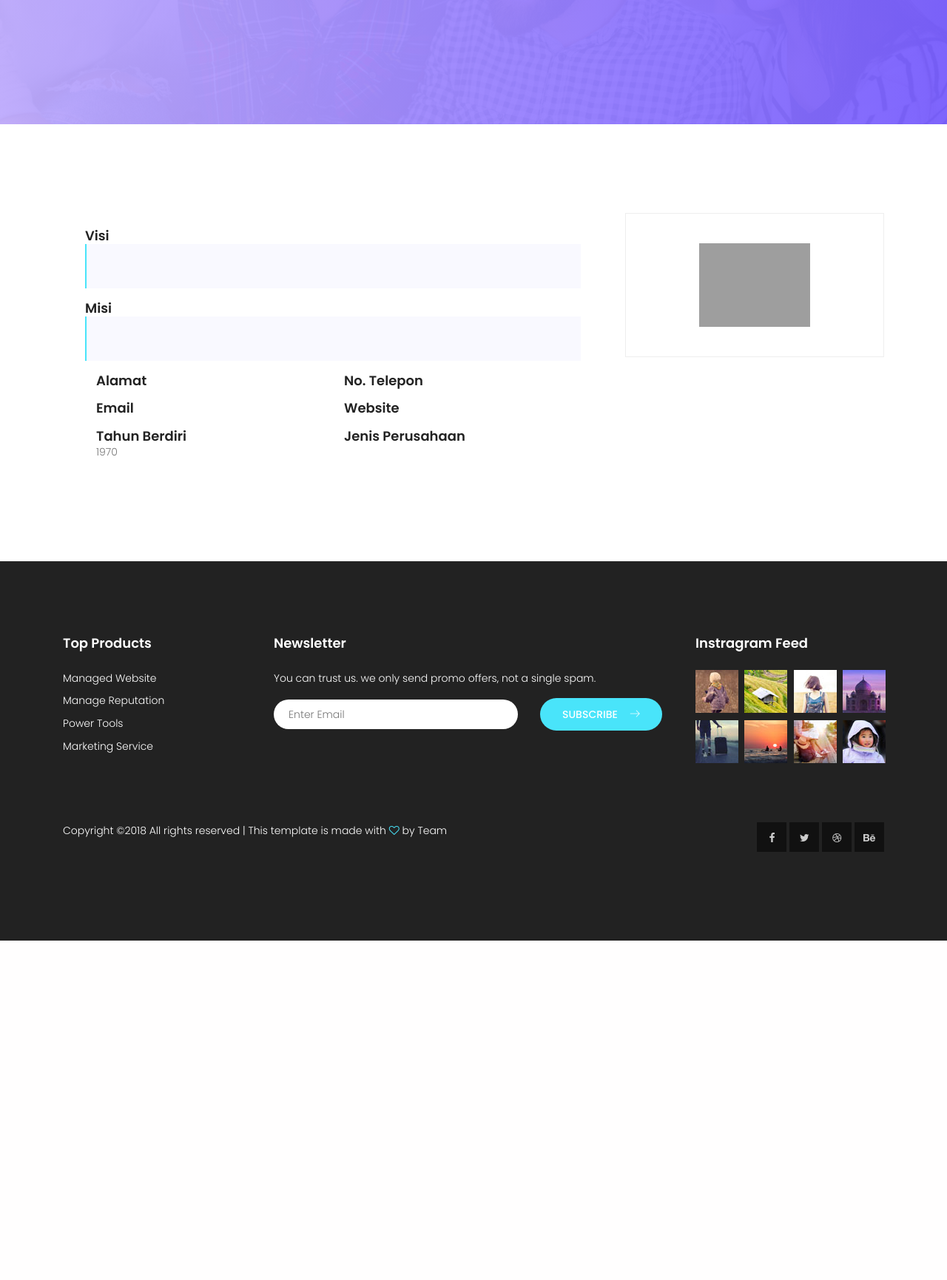
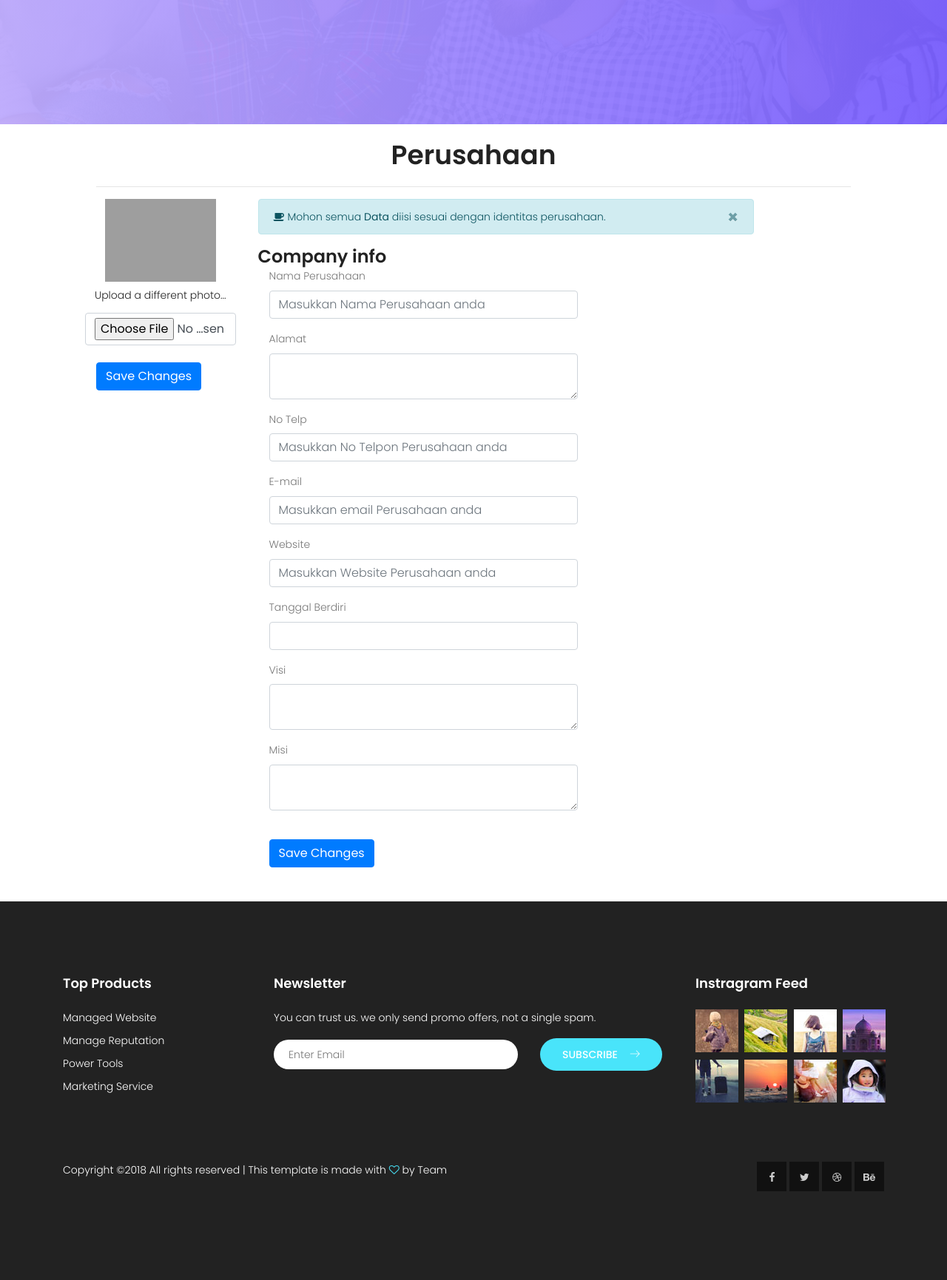
Before and after one commit to fahrul4215/ci_lowongan_pekerjaan, a CodeIgniter app: the page made by application/views/home/profil_perusahaan.php in a window 1280 px wide. Shown: the part 238-1969 px from the top of the page at 74% size. Before the commit the page ends 1510 px from the top, so only its background shows below. Run offline with CodeIgniter, Linux system fonts and the light colour scheme; data that the repository does not hold is empty; some libraries are stand-ins or nearby versions; grey boxes are pictures that could not be loaded.

Commit message:
crud perusahaan

```diff
--- a/application/views/home/profil_baru.php
+++ b/application/views/home/profil_baru.php
@@ -36,10 +36,7 @@
 									<h1 class="text-center">Member</h1>
 									<h1> <?= $this->session->userdata('masuk')['username']; ?></h1>
 									<?= validation_errors() ?>
-									<?php if (isset($error)): ?>
-										<h3 class="text-center text-danger"><?= $error ?></h3>
-									<?php endif ?>
-									<hr>
+									ss
 									<?php echo form_open_multipart('home/profilBaru/'.$this->uri->segment(3), array('class' => 'form-horizontal','role' => 'form')); ?>
 									<div class="row">
 										<!-- left column -->
--- a/application/views/home/profil_perusahaan.php
+++ b/application/views/home/profil_perusahaan.php
@@ -25,57 +25,118 @@
 		</section>
 		<!-- End banner Area -->
 
-        <!-- Start Perusahaan Area -->
-        <section class="blog-posts-area section-gap">
+        <section class="blog-posts-area">
                 <div class="container">
                     <div class="row">
-                    <div class="col-lg-8 post-list blog-post-list">
+                        <div class="col-lg-12 post-list blog-post-list">
                             <div class="single-post">
-                            <!-- <img class="img-fluid" src="<?= base_url('assets/home/') ?>img/blog/p1.jpg" alt=""> -->
-                            <h1>
-                                <?= $user[0]->namaPerusahaan ?>
-                            </h1>
                                 <div class="content-wrap">
-                                <h4>Visi</h4>
-                                <blockquote class="generic-blockquote">
-                                    <?= $user[0]->visi ?>
-                                </blockquote>
+                                    <div class="container">
+                                        <h1 class="text-center">Perusahaan</h1>
+                                        <h1> <?= $this->session->userdata('masuk')['username']; ?></h1>
+                                        <?= validation_errors() ?>
+                                        <?php if (isset($error)): ?>
+                                            <h3 class="text-center text-danger"><?= $error ?></h3>
+                                        <?php endif ?>
+                                        <hr>
 
-                                <h4>Misi</h4>
-                                <blockquote class="generic-blockquote">
-                                    <?= $user[0]->misi ?>
-                                </blockquote>
-
-                                <div class="col-xs-12 col-sm-12 col-md-6 col-lg-6" style="float: left;">
-                                    <h4>Alamat</h4>
-                                    <p><?= $user[0]->alamat ?></p>
-                                </div>
-                                <div class="col-xs-12 col-sm-12 col-md-6 col-lg-6" style="float: left;">
-                                    <h4>No. Telepon</h4>
-                                    <p><?= $user[0]->noTelp ?></p>
-                                </div>
-                                <div class="col-xs-12 col-sm-12 col-md-6 col-lg-6" style="float: left;">
-                                    <h4>Email</h4>
-                                    <p><?= $user[0]->email ?></p>
-                                </div>
-                                <div class="col-xs-12 col-sm-12 col-md-6 col-lg-6" style="float: left;">
-                                    <h4>Website</h4>
-                                    <p><?= $user[0]->website ?></p>
-                                </div>
-                                <div class="col-xs-12 col-sm-12 col-md-6 col-lg-6" style="float: left;">
-                                    <h4>Tahun Berdiri</h4>
-                                    <p><?= date('Y', strtotime($user[0]->tahunBerdiri)) ?></p>
-                                </div>
-                                <div class="col-xs-12 col-sm-12 col-md-6 col-lg-6" style="float: left;">
-                                    <h4>Jenis Perusahaan</h4>
-                                    <p><?= $user[0]->jenisPerusahaan ?></p>
+                                        <div class="row">
+                                            <!-- left column -->
+                                           <?php echo form_open_multipart('home/updatefotoP'); ?>
+                <div class="row">
+                  <!-- left column -->
+                  <div class="col-md-3">
+                    <div class="text-center">
+                         <img src="<?= base_url('assets/home/img/perusahaan/'.$user[0]->fotoPerusahaan) ?>" alt="Foto Perusahaan" heigt="150" width="150">
+                      <h6>Upload a different photo...</h6>
+                      <input type="file" name="gambar" class="form-control">
+                      <div class="form-group">
+                        <label class="col-md-3 control-label"></label>
+                        <div class="col-md-8">
+                          <input type="submit" class="btn btn-primary" value="Save Changes">
                         </div>
                       </div>
                     </div>
                   </div>
-                    <div class="col-lg-4 sidebar">
-                        <div class="single-widget protfolio-widget">
-                            <img src="<?= base_url('assets/home/img/perusahaan/'.$user[0]->fotoPerusahaan) ?>" alt="Foto Perusahaan" heigt="150" width="150">
+                  <?php echo form_close(); ?>
+
+
+
+                                            <!-- edit form column -->
+                                            <div class="col-md-9 personal-info">
+                                                <div class="alert alert-info alert-dismissable">
+                                                    <a class="panel-close close" data-dismiss="alert">×</a>
+                                                    <i class="fa fa-coffee"></i>
+                                                    Mohon semua <strong>Data</strong> diisi sesuai dengan identitas perusahaan.
+                                                </div>
+                                                <h3>Company info</h3>
+                                                <?php
+                    $attributes = array('class' => 'form-horizontal','role' => 'form');
+                    echo form_open('home/updateperusahaan',$attributes); ?>
+
+                                                <div class="form-group">
+                                                    <div class="form-group">
+                                                        <label class="col-lg-3 control-label">Nama Perusahaan</label>
+                                                        <div class="col-lg-8">
+                                                            <input class="form-control" type="text" value="<?= $user[0]->namaPerusahaan ?>" name="namaPerusahaan" placeholder="Masukkan Nama Perusahaan anda" required>
+                                                        </div>
+                                                    </div>
+                                                    <div class="form-group">
+                                                        <label class="col-lg-3 control-label">Alamat</label>
+                                                        <div class="col-lg-8">
+                                                            <textarea name="alamat" class="form-control" required placeholder="Masukkan Alamat Perusahaan anda"> <?= $user[0]->alamat ?></textarea>
+                                                        </div>
+                                                    </div>
+                                                    <div class="form-group">
+                                                        <label class="col-lg-3 control-label">No Telp</label>
+                                                        <div class="col-lg-8">
+                                                            <input class="form-control" type="text" value="<?= $user[0]->noTelp ?>" name="noTelp" placeholder="Masukkan No Telpon Perusahaan anda" required maxlength="12">
+                                                        </div>
+                                                    </div>
+                                                    <div class="form-group">
+                                                        <label class="col-lg-3 control-label">E-mail </label>
+                                                        <div class="col-lg-8">
+                                                            <input class="form-control" type="email" value="<?= $user[0]->email ?>" name="email" placeholder="Masukkan email Perusahaan anda" required>
+                                                        </div>
+                                                    </div>
+                                                    <div class="form-group">
+                                                        <label class="col-lg-3 control-label">Website </label>
+                                                        <div class="col-lg-8">
+                                                            <input class="form-control" type="text" value="<?= $user[0]->website ?>" name="website" placeholder="Masukkan Website Perusahaan anda" required>
+                                                        </div>
+                                                    </div>
+
+                                                    <div class="form-group">
+                                                        <label class="col-lg-3 control-label">Tanggal Berdiri</label>
+                                                        <div class="col-lg-8">
+                                                            <input class="form-control" type="text" value="<?= $user[0]->tahunBerdiri?>" name="tahunBerdiri" required>
+                                                        </div>
+                                                    </div>
+
+                                                    <div class="form-group">
+                                                        <label class="col-lg-3 control-label">Visi</label>
+                                                        <div class="col-lg-8">
+                                                            <textarea name="visi" class="form-control" required placeholder="Masukkan Visi Perusahaan anda">  <?= $user[0]->visi ?> </textarea>
+                                                        </div>
+                                                    </div>
+                                                    <div class="form-group">
+                                                        <label class="col-lg-3 control-label">Misi</label>
+                                                        <div class="col-lg-8">
+                                                            <textarea name="misi" class="form-control" required placeholder="Masukkan Misi Perusahaan anda">  <?= $user[0]->misi ?> </textarea>
+                                                        </div>
+                                                    </div>
+                                                    <div class="form-group">
+                                                        <label class="col-md-3 control-label"></label>
+                                                        <div class="col-md-8">
+                                                            <input type="submit" class="btn btn-primary" value="Save Changes" name="inputProfil">
+                                                        </div>
+                                                    </div>
+                                                </div>
+                                                <?php echo form_close(); ?>
+                                            </div>
+                                        </div>
+                                    </div>
+                                </div>
                             </div>
                         </div>
                     </div>
```
Also changed, not shown: application/controllers/home.php (+48 -0 lines), application/models/user.php (+13 -0 lines), assets/home/img/fcff7672cd46a83daa361316e1494d00.jpg (added), assets/home/img/fcff7672cd46a83daa361316e1494d001.jpg (added), assets/home/img/member/8e34eba1bcd592e9631841fac8757fa4.jpg (added), assets/home/img/perusahaan/2.jpg (added), assets/home/img/perusahaan/8e34eba1bcd592e9631841fac8757fa4.jpg (added). Lines whose indentation alone changed are shown as unchanged.
